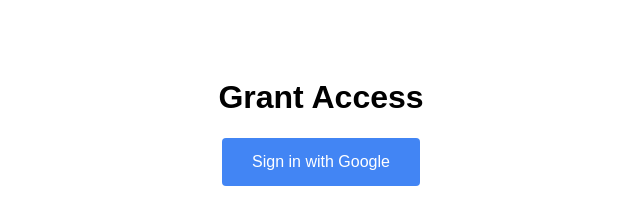
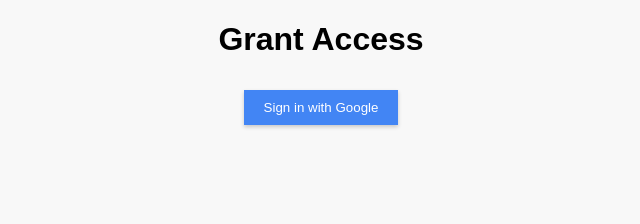
Before and after one commit to aaronganek/Guest-Assistant-Web, a plain HTML site: page public/grant_access.html in a window 1280 px wide. Shown: the whole page, without its empty margins (319-959 px from the left). Drawn offline with Linux system fonts and the light colour scheme; no server answers.

Commit message:
Update grant_access.html
check if the result object is defined

```diff
--- a/public/grant_access.html
+++ b/public/grant_access.html
@@ -8,18 +8,18 @@
     body {
       font-family: Arial, sans-serif;
       text-align: center;
-      padding: 50px;
+      background-color: #f8f8f8;
     }
-    button {
+    #signInButton {
       background-color: #4285f4;
       color: white;
       border: none;
-      padding: 15px 30px;
-      font-size: 16px;
+      padding: 10px 20px;
+      margin: 10px;
       cursor: pointer;
-      border-radius: 4px;
+      box-shadow: 0 2px 4px rgba(0, 0, 0, 0.2);
     }
-    button:hover {
+    #signInButton:hover {
       background-color: #357ae8;
     }
   </style>
@@ -49,7 +49,7 @@
     };
 
     // Initialize Firebase
-    const app = initializeApp(firebaseConfig);
+    initializeApp(firebaseConfig);
 
     // Get DOM elements
     const signInButton = document.getElementById('signInButton');
@@ -62,9 +62,10 @@
     const auth = getAuth();
     const db = getFirestore();
 
-    // Handle the result of the redirect after the user signs in
+    // Handle the result of a redirect sign-in
     getRedirectResult(auth).then(async (result) => {
-      if (result.user) {
+      // Check if the result object is defined and has a user property
+      if (result && result.user) {
         // Get the token from the URL query parameter
         const urlParams = new URLSearchParams(window.location.search);
         const token = urlParams.get('token');
```
